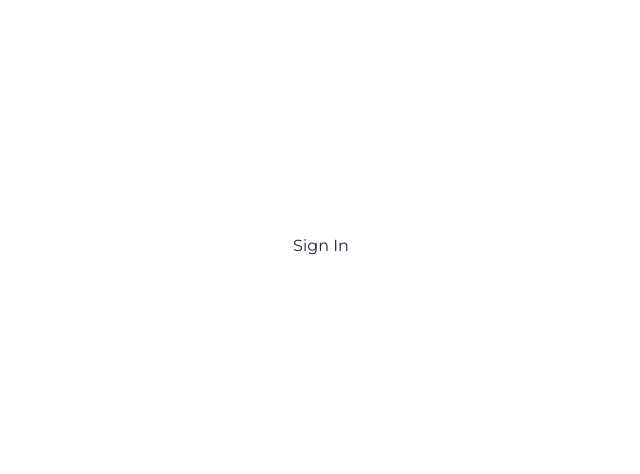
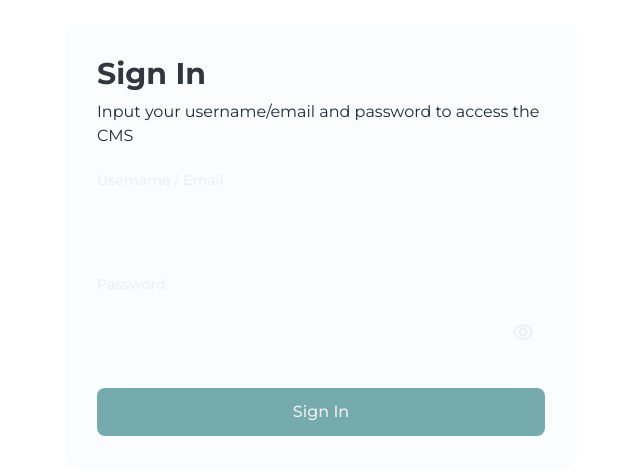
Before and after one commit to BramsuryaJP/my-portfolio-cms, a Next.js app: page /login in a window 1280 px wide. Shown: the part 154-628 px from the top of the page, without its empty margins (319-959 px from the left). Built offline with nearby package versions, Linux system fonts and the light colour scheme.

Commit message:
feat: done creating login page ui

```diff
--- a/app/(auth)/login/page.tsx
+++ b/app/(auth)/login/page.tsx
@@ -1,8 +1,64 @@
-export default function Login() {
+'use client'
+
+import { useState } from 'react'
+import { Button, Field, Input, Label } from '@headlessui/react'
+import { FaRegEye, FaRegEyeSlash } from 'react-icons/fa6'
+
+export default function Login(): JSX.Element {
+	const [showPassword, setShowPassword] = useState<boolean>(false)
+
+	const togglePasswordVisibility = (): void => {
+		setShowPassword(!showPassword)
+	}
+
 	return (
 		<div className='h-full flex items-center justify-center'>
-			<div>
-				<p>Sign In</p>
+			<div className='max-w-lg p-8 w-full rounded-xl bg-primaryLight/60 dark:bg-primaryDark/60'>
+				<p className='text-primaryDark dark:text-white font-bold text-3xl'>
+					Sign In
+				</p>
+				<p className='text-md mt-2'>
+					Input your username/email and password to access the CMS
+				</p>
+				<form className='mt-5 flex flex-col gap-5'>
+					<Field>
+						<Label className='text-sm/6 font-medium text-white'>
+							Username / Email
+						</Label>
+						<Input
+							className={`
+                mt-3 block w-full rounded-lg border-none bg-white/5 py-3 px-3 text-sm/6 text-white
+                focus:outline-none data-[focus]:outline-2 data-[focus]:-outline-offset-2 data-[focus]:outline-white/25`}
+						/>
+					</Field>
+					<Field>
+						<Label className='text-sm/6 font-medium text-white'>
+							Password
+						</Label>
+						<div className='relative'>
+							<Input
+								type={showPassword ? 'text' : 'password'}
+								className={`
+                  mt-3 block w-full rounded-lg border-none bg-white/5 py-3 ps-3 pe-11 text-sm/6 text-white
+                  focus:outline-none data-[focus]:outline-2 data-[focus]:-outline-offset-2 data-[focus]:outline-white/25`}
+							/>
+							<Button
+								type='button'
+								onClick={togglePasswordVisibility}
+								className='absolute inset-y-0 right-0 pr-3 flex items-center text-white'
+							>
+								{showPassword ? (
+									<FaRegEyeSlash className='h-5 w-5' />
+								) : (
+									<FaRegEye className='h-5 w-5' />
+								)}
+							</Button>
+						</div>
+					</Field>
+					<Button className='mt-3 rounded-lg bg-secondary py-3 px-4 text-base font-medium text-white data-[hover]:bg-secondary/60 data-[active]:bg-secondary/80'>
+						Sign In
+					</Button>
+				</form>
 			</div>
 		</div>
 	)
```
